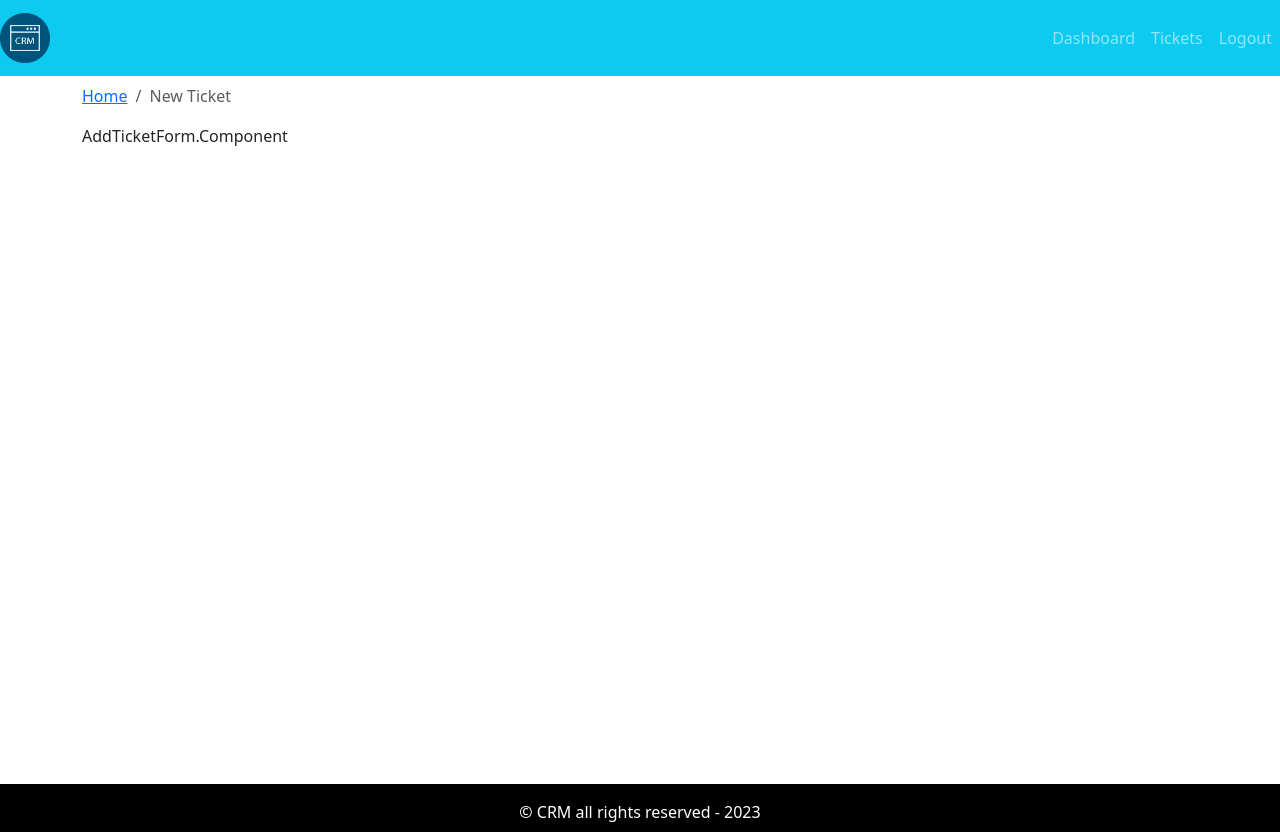
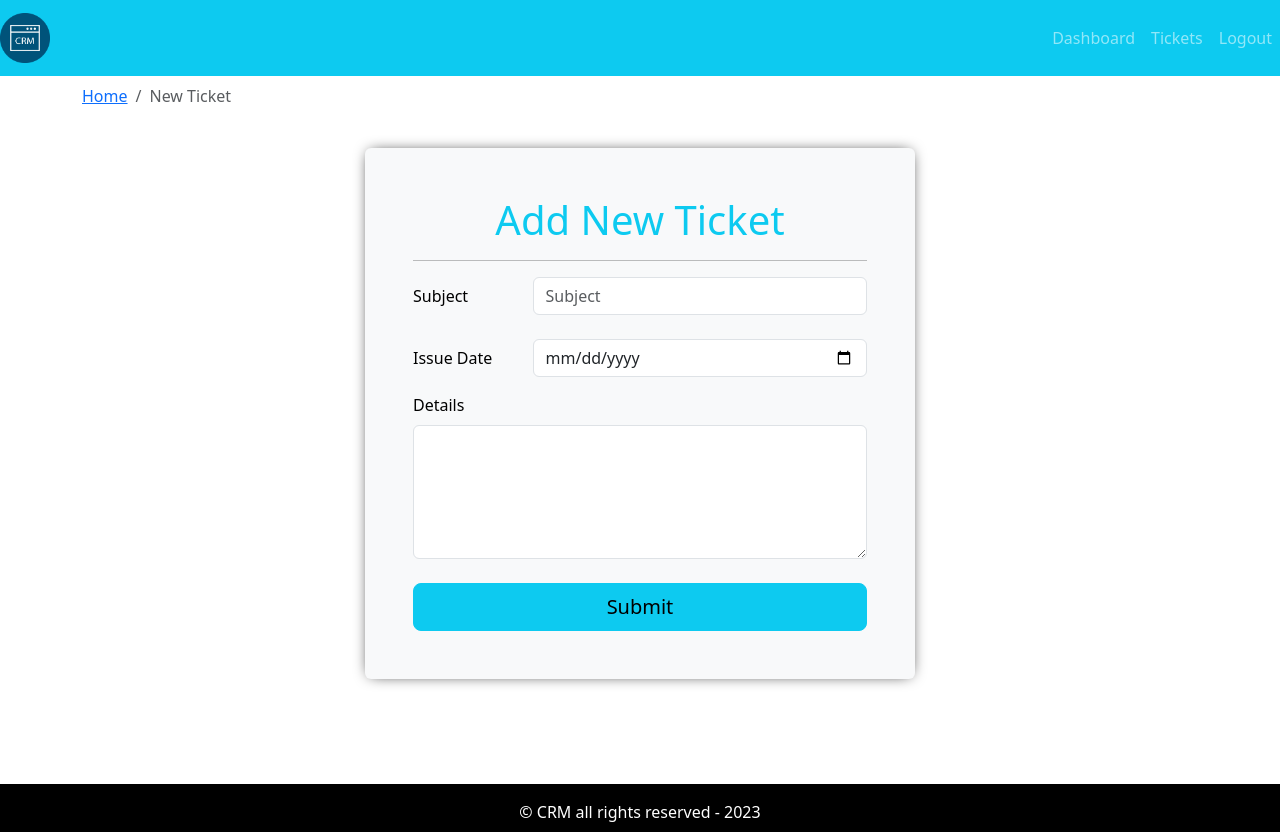
Before and after one commit to Rushabh1105/CRM-App-FrontEnd, a React (Create React App) app: page / in a window 1280 px wide. Built offline with nearby package versions, Linux system fonts and the light colour scheme.

Commit message:
added new ticket form page

```diff
--- a/src/App.js
+++ b/src/App.js
@@ -1,8 +1,7 @@
 import React from 'react';
 import './App.css';
-import Entry from './Page/Entry/Entry.Page';
 import DefaultLayout from './Layout/DefaultLayout';
-import Dashboard from './Page/Dashboard/Dashboard.Page';
+// import Dashboard from './Page/Dashboard/Dashboard.Page';
 import AddTicket from "./Page/NewTicket/AddTicket.Page";
 
 function App() {
--- a/src/Component/Form/AddTicketForm.Component.js
+++ b/src/Component/Form/AddTicketForm.Component.js
@@ -1,9 +1,68 @@
 import React from 'react'
+import { Form, Button, Row, Col } from 'react-bootstrap';
+import PropTypes from 'prop-types';
+import './AddTicketForm.css'
 
-function AddTicketForm() {
+function AddTicketForm( {handleSubmit, handleOnchange, formData} ) {
+
+  // console.log(formData);
   return (
-    <div>AddTicketForm.Component</div>
+    <div className='mt-4 p-5 bg-light text-black rounded form-box add-ticket'>
+
+      <h1 className='text-info text-center'> Add New Ticket</h1>
+      <hr/>
+
+      <Form autoComplete='off' onSubmit={handleSubmit}>
+        <Form.Group as={Row}>
+          <Form.Label column sm={3}> Subject </Form.Label>
+          <Col sm={9}>
+            <Form.Control
+              // type='text'
+              name='subject'
+              value={formData.subject}
+              minLength={3}
+              onChange={handleOnchange}
+              required
+              placeholder='Subject'
+            />
+          </Col>
+        </Form.Group>
+        <Form.Group as={Row} className='mt-4'>
+          <Form.Label column sm={3} className=''> Issue Date </Form.Label>
+          <Col sm={9}>
+            <Form.Control
+              type='date'
+              name='issueDate'
+              value={formData.issueDate}
+              onChange={handleOnchange}
+              required
+            />
+          </Col>
+        </Form.Group>
+        <Form.Group>
+          <Form.Label className='mt-3'> Details </Form.Label>
+          <Form.Control
+            as="textarea"
+            name='detail'
+            rows="5"
+            value={formData.detail}
+            onChange={handleOnchange}
+            required
+          />
+        </Form.Group>
+
+        <div className="d-grid gap-2 mt-4" >
+          <Button type='submit' variant='info' size='lg'>Submit</Button>
+        </div>
+      </Form>
+    </div>
   )
 }
 
+AddTicketForm.propType={
+  handleSubmit: PropTypes.func.isRequired,
+  handleOnchange: PropTypes.func.isRequired,
+  formData: PropTypes.object.isRequired
+}
+
 export default AddTicketForm
--- /dev/null
+++ b/src/Component/Form/AddTicketForm.css
@@ -0,0 +1,9 @@
+
+
+.add-ticket{
+    background-color: white;
+    max-width: 550px;
+    margin-left: auto;
+    margin-right: auto;
+    box-shadow: 0px 0px 15px -5px black;
+}
--- a/src/Page/NewTicket/AddTicket.Page.js
+++ b/src/Page/NewTicket/AddTicket.Page.js
@@ -1,9 +1,36 @@
-import React from 'react'
+import React, { useEffect, useState } from 'react'
 import { Col, Container, Row } from 'react-bootstrap'
 import BreadCrumb from '../../Component/BreadCrumb.Component.js/BreadCrumb'
 import  AddTicketForm from '../../Component/Form/AddTicketForm.Component';
 
+
+const initialFormData = {
+    subject: '',
+    issueDate: '',
+    detail: ''
+}
+
 function AddTicket() {
+    const [formData, setFormData] = useState(initialFormData);
+    useEffect( () => {
+
+    }, [formData])
+
+    const handleSubmit = e => {
+        e.preventDefault();
+        console.log('form submission');
+    }
+
+    const handleOnchange = e => {
+        const { name, value } = e.target;
+
+
+        setFormData({
+            ...formData,
+            [name]: value,
+        })
+    }
+
   return (
     <Container>
         <Row>
@@ -14,7 +41,11 @@ function AddTicket() {
 
         <Row>
             <Col>
-                <AddTicketForm />
+                <AddTicketForm
+                    handleOnchange={handleOnchange}
+                    handleSubmit={handleSubmit}
+                    formData={formData}
+                />
             </Col>
         </Row>
     </Container>
```
